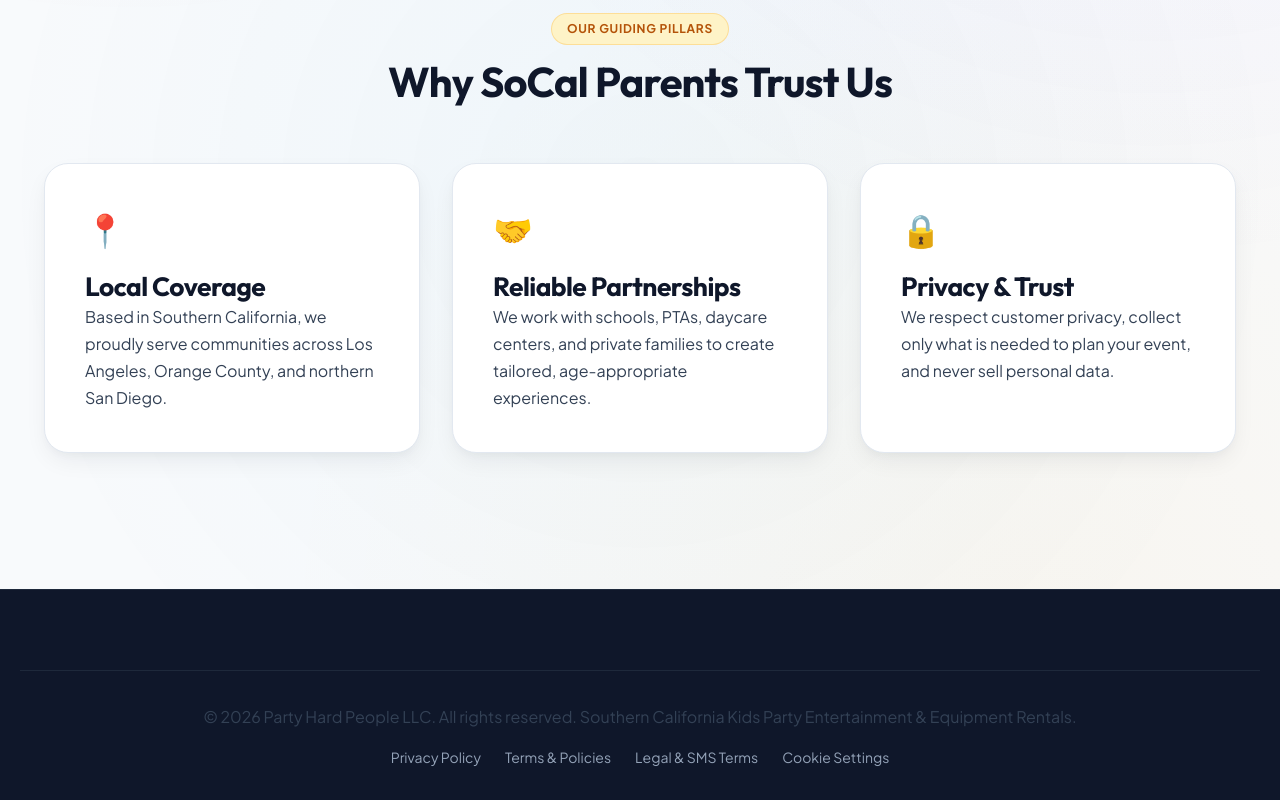
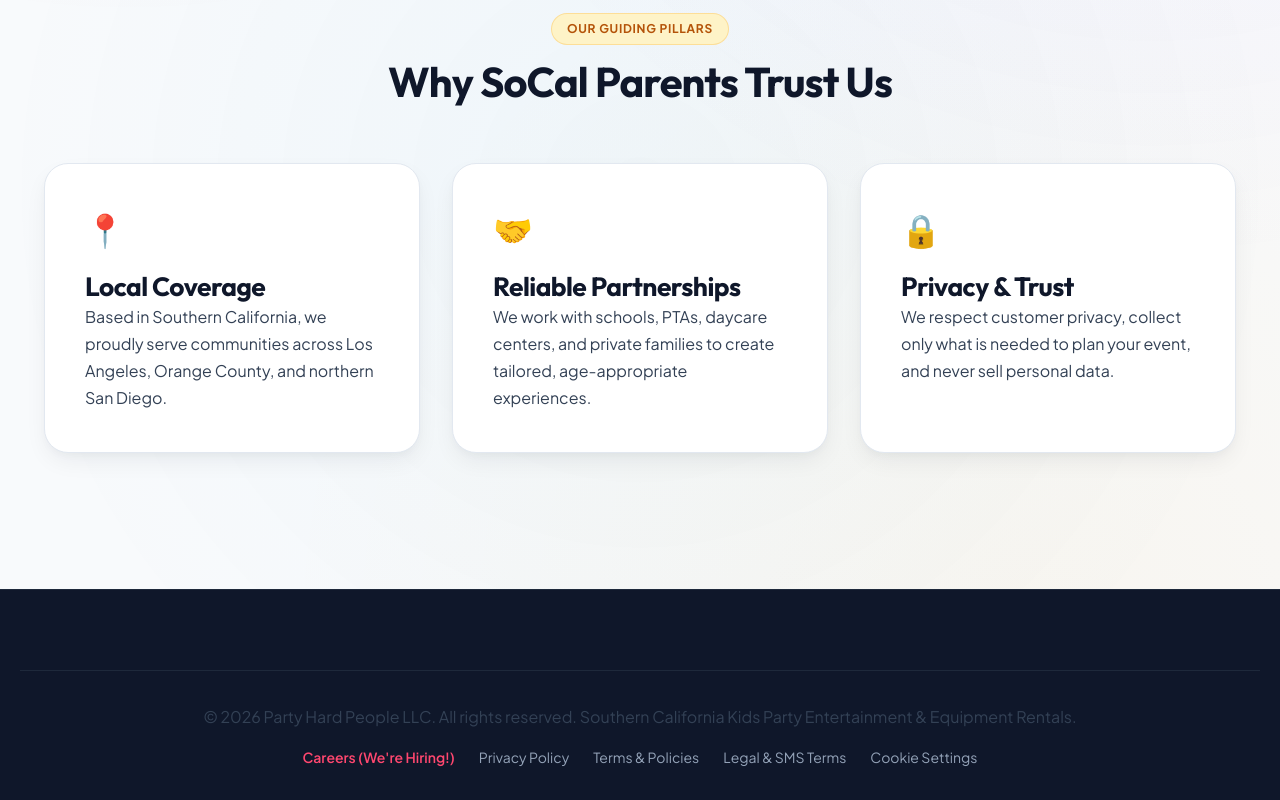
Before and after one commit to huabryant5116/partyhardpeoplellc, a plain HTML site: page website/about.html in a window 1280 px wide. Shown: the part 944-1744 px from the top of the page. Drawn offline with Linux system fonts and the light colour scheme.

Commit message:
feat(workforce): implement Milestone 4 — site-wide footer navigation integration and final regression verification

```diff
--- a/website/about.html
+++ b/website/about.html
@@ -99,6 +99,7 @@
     <div class="container footer-bottom">
       <p>© 2026 Party Hard People LLC. All rights reserved. Southern California Kids Party Entertainment & Equipment Rentals.</p>
       <div class="footer-legal-links">
+        <a href="careers.html" style="color: var(--accent-coral); font-weight: 600;">Careers (We're Hiring!)</a>
         <a href="privacy.html">Privacy Policy</a>
         <a href="terms.html">Terms & Policies</a>
         <a href="legal.html">Legal & SMS Terms</a>
```
Also changed, not shown: website/contact.html (+1 -0 lines), website/faq.html (+1 -0 lines), website/reviews.html (+1 -0 lines).
